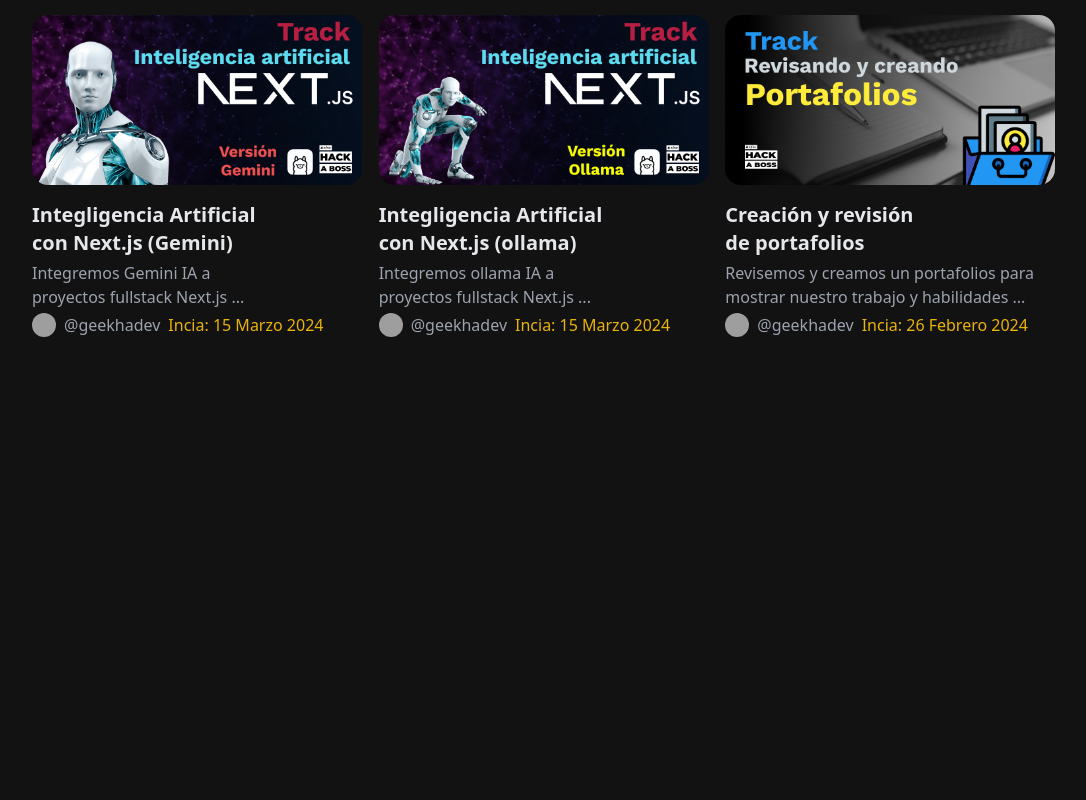
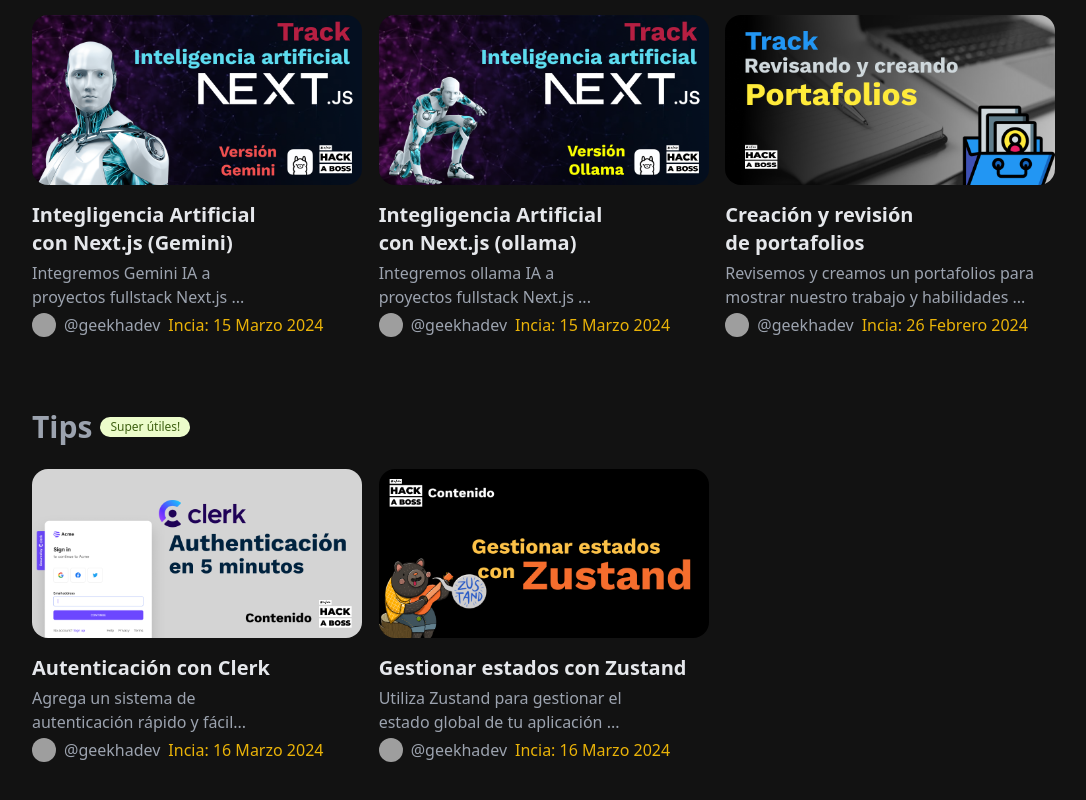
Before and after one commit to geekhadev/hackatrack, a Next.js app: page / in a window 1280 px wide. Shown: the part 588-1388 px from the top of the page, without its empty margins (96-1182 px from the left). Before the commit the page ends 973 px from the top, so only its background shows below. Built offline with nearby package versions, Linux system fonts and the light colour scheme; grey boxes are pictures that could not be loaded.

Commit message:
Add new tips and tracks components

```diff
--- a/src/app/page.js
+++ b/src/app/page.js
@@ -1,6 +1,7 @@
 import MainLayout from '@/components/MainLayout'
 import Hero from '@/components/Hero'
 import TracksList from '@/components/TracksList'
+import TipsList from '@/components/TipsList'
 import { getTracksByStatus } from '@/services/tracks.service'
 
 export let metadata = {
@@ -12,6 +13,7 @@
 
 export default async function Home () {
   const tracks = await getTracksByStatus('draft')
+  const tips = await getTracksByStatus('tip')
 
   const openGraphCover = tracks && tracks[0] && tracks[0].cover ? tracks[0].cover : '/cover.png'
 
@@ -28,6 +30,7 @@
     <MainLayout>
       <Hero />
       <TracksList title='Nuevos tracks' badget='No te los pierdas!' tracks={tracks} />
+      <TipsList title='Tips' badget='Super útiles!' tips={tips} />
     </MainLayout>
   )
 }
--- /dev/null
+++ b/src/app/tips/[slug]/page.js
@@ -0,0 +1,93 @@
+import fs from 'fs'
+import path from 'path'
+import matter from 'gray-matter'
+import { marked } from 'marked'
+import TrackLayout from '@/components/TrackLayout'
+import ButtonDownload from '@/components/ButtonDownload'
+
+const getArticle = async (slug) => {
+  const directoryPath = path.join(process.cwd(), './public/content')
+  const filePath = path.join(directoryPath, slug + '.md')
+
+  const markdownWithMeta = fs.readFileSync(filePath, 'utf-8')
+
+  const { data: frontmatter, content } = matter(markdownWithMeta)
+
+  return { frontmatter, content }
+}
+
+export let metadata = {
+  metadataBase: new URL('https://hackatrack.vercel.app'),
+  alternates: {
+    canonical: '/'
+  }
+}
+
+export default async function Page ({ params }) {
+  const { frontmatter, content } = await getArticle(params.slug)
+
+  metadata = {
+    ...metadata,
+    title: frontmatter.title,
+    description: frontmatter.excerpt,
+    openGraph: {
+      images: [{
+        url: frontmatter.cover,
+        width: 800,
+        height: 600,
+        alt: frontmatter.title
+      }]
+    }
+  }
+
+  return (
+    <TrackLayout>
+      <div className='flex flex-col gap-1'>
+        <img src={frontmatter.cover} alt={frontmatter.title} className="rounded-lg" />
+        <h3 className="col-span-2 text-5xl mt-4 font-bold flex flex-row items-center text-gray-200 text-balance">
+          {frontmatter.title}
+        </h3>
+        <p className="text-gray-400 text-balance">{frontmatter.excerpt}</p>
+        <div className='flex gap-2 items-center'>
+          {frontmatter.authorAvatar && <img className="size-6 rounded-full" src={frontmatter.authorAvatar} alt={frontmatter.authorName} />}
+          {frontmatter.date && <p className="text-gray-400 text-balance">{frontmatter.authorName}</p>}
+          {frontmatter.date && <p className="text-yellow-500 text-balance">Incia: {frontmatter.date}</p>}
+        </div>
+      </div>
+      <div className="flex gap-4 flex-wrap mt-4">
+        {params.slug && <ButtonDownload slug={params.slug} />}
+        {frontmatter.deploy && <a
+          href={frontmatter.deploy}
+          target='_blank'
+          className="
+          bg-white/5 border border-white/10
+            flex justify-center items-center gap-x-2
+            md:py-2 md:px-4 text-base
+            hover:scale-105 transition rotate-0
+            text-white/50 hover:bg-white/10
+            text-gray-100 rounded-full px-3 py-2 hover:text-yellow-400
+          ">
+            <svg xmlns="http://www.w3.org/2000/svg" className="icon icon-tabler icon-tabler-world-upload" width="24" height="24" viewBox="0 0 24 24" strokeWidth="2" stroke="currentColor" fill="none" strokeLinecap="round" strokeLinejoin="round"><path stroke="none" d="M0 0h24v24H0z" fill="none"/><path d="M21 12a9 9 0 1 0 -9 9" /><path d="M3.6 9h16.8" /><path d="M3.6 15h8.4" /><path d="M11.578 3a17 17 0 0 0 0 18" /><path d="M12.5 3c1.719 2.755 2.5 5.876 2.5 9" /><path d="M18 21v-7m3 3l-3 -3l-3 3" /></svg>
+            Ver despliegue
+        </a>}
+        {frontmatter.github && <a
+          href={frontmatter.github}
+          target='_blank'
+          className="
+          bg-white/5 border border-white/10
+            flex justify-center items-center gap-x-2
+            md:py-2 md:px-4 text-base
+            hover:scale-105 transition rotate-0
+            text-white/50 hover:bg-white/10
+            text-gray-100 rounded-full px-3 py-2 hover:text-yellow-400
+          ">
+            <svg xmlns="http://www.w3.org/2000/svg" className="icon icon-tabler icon-tabler-brand-github" width="24" height="24" viewBox="0 0 24 24" strokeWidth="2" stroke="currentColor" fill="none" strokeLinecap="round" strokeLinejoin="round"><path stroke="none" d="M0 0h24v24H0z" fill="none"/><path d="M9 19c-4.3 1.4 -4.3 -2.5 -6 -3m12 5v-3.5c0 -1 .1 -1.4 -.5 -2c2.8 -.3 5.5 -1.4 5.5 -6a4.6 4.6 0 0 0 -1.3 -3.2a4.2 4.2 0 0 0 -.1 -3.2s-1.1 -.3 -3.5 1.3a12.3 12.3 0 0 0 -6.2 0c-2.4 -1.6 -3.5 -1.3 -3.5 -1.3a4.2 4.2 0 0 0 -.1 3.2a4.6 4.6 0 0 0 -1.3 3.2c0 4.6 2.7 5.7 5.5 6c-.6 .6 -.6 1.2 -.5 2v3.5" /></svg>
+            Ver repositorio
+        </a>}
+      </div>
+      <div className='track-mdx'>
+        <div dangerouslySetInnerHTML={{ __html: marked(content) }}></div>
+      </div>
+    </TrackLayout>
+  )
+}
--- /dev/null
+++ b/src/components/Tip.jsx
@@ -0,0 +1,38 @@
+import Link from 'next/link'
+
+const Tip = ({
+  tip: { id, slug, title, excerpt, cover, dateString, authorAvatar, authorName }
+}) => {
+  return (
+    <Link href={`/tips/${slug}`} className="group flex flex-col">
+      <img
+        src={cover}
+        alt={title}
+        width="330"
+        height="170"
+        className="rounded-2xl transition group-hover:rotate-1 group-hover:scale-105"
+      />
+      <dic className="flex flex-col gap-1">
+        <h3 className="col-span-2 mt-4 flex flex-row items-center text-balance text-xl font-bold text-gray-200">
+          {title}
+        </h3>
+        <p className="text-balance text-gray-400">{excerpt}</p>
+        <div className="flex items-center gap-2">
+          {authorAvatar && (
+            <img
+              className="size-6 rounded-full"
+              src={authorAvatar}
+              alt={authorName}
+            />
+          )}
+          {dateString && <p className="text-balance text-gray-400">{authorName}</p>}
+          {dateString && (
+            <p className="text-balance text-yellow-500">Incia: {dateString}</p>
+          )}
+        </div>
+      </dic>
+    </Link>
+  )
+}
+
+export default Tip
--- /dev/null
+++ b/src/components/TipsList.jsx
@@ -0,0 +1,22 @@
+import Tip from '@/components/Tip'
+
+const TipList = ({ title, badget, tips }) => {
+  return (
+    <section className="gap-4 py-6">
+    <h3 className="col-span-2 text-3xl font-bold flex flex-row items-center gap-2 text-gray-400">
+      {title}
+      {badget && <span className="bg-lime-100 text-lime-800 text-xs font-medium me-2 px-2.5 py-0.5 rounded-full dark:bg-lime-900 dark:text-lime-300">
+        {badget}
+      </span>
+      }
+    </h3>
+    <div className="grid grid-cols-1 md:grid-cols-3 gap-4 py-6">
+      {tips && tips
+        .sort((a, b) => a.date > b.date ? -1 : 1)
+        .map((tip) => <Tip tip={tip} key={tip.slug} />)}
+    </div>
+  </section>
+  )
+}
+
+export default TipList
--- a/src/components/TracksList.jsx
+++ b/src/components/TracksList.jsx
@@ -10,7 +10,7 @@
       }
     </h3>
     <div className="grid grid-cols-1 md:grid-cols-3 gap-4 py-6">
-      {tracks
+      {tracks && tracks
         .sort((a, b) => a.date > b.date ? -1 : 1)
         .map((track) => <Track track={track} key={track.slug} />)}
     </div>
--- a/src/data/tracks.data.json
+++ b/src/data/tracks.data.json
@@ -1,4 +1,34 @@
 [
+    {
+        "title": "Autenticación con Clerk",
+        "dateString": "16 Marzo 2024",
+        "date": "2024-03-16",
+        "excerpt": "Agrega un sistema de autenticación rápido y fácil...",
+        "cover": "/tips/content-auth-clerk.png",
+        "deploy": "",
+        "github": "",
+        "youtube": "",
+        "authorName": "@geekhadev",
+        "authorAvatar": "https://avatars.githubusercontent.com/u/499907?v=4",
+        "authorGithub": "",
+        "status": "tip",
+        "slug": "content-auth-clerk"
+    },
+    {
+        "title": "Gestionar estados con Zustand",
+        "dateString": "16 Marzo 2024",
+        "date": "2024-03-16",
+        "excerpt": "Utiliza Zustand para gestionar el estado global de tu aplicación ...",
+        "cover": "/tips/content-global-state-zustand.png",
+        "deploy": "",
+        "github": "",
+        "youtube": "",
+        "authorName": "@geekhadev",
+        "authorAvatar": "https://avatars.githubusercontent.com/u/499907?v=4",
+        "authorGithub": "",
+        "status": "tip",
+        "slug": "content-global-state-zustand"
+    },
     {
         "title": "Despliegue de proyectos JavaScript con Docker",
         "dateString": "13 Enero 2024",
```
Also changed, not shown: public/content/content-auth-clerk.md (added, +18 -0 lines), public/content/content-global-state-zustand.md (added, +18 -0 lines), public/tips/content-auth-clerk.png (added), public/tips/content-global-state-zustand.png (added).
